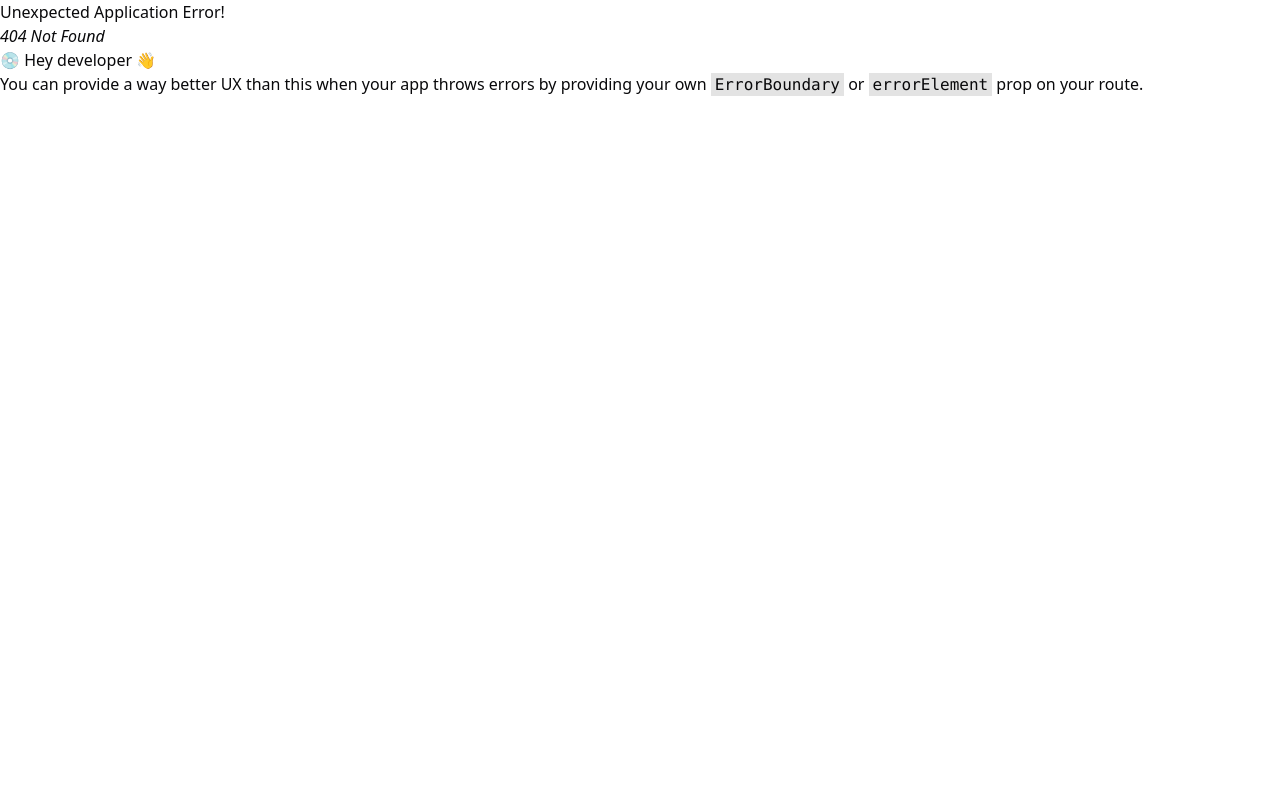
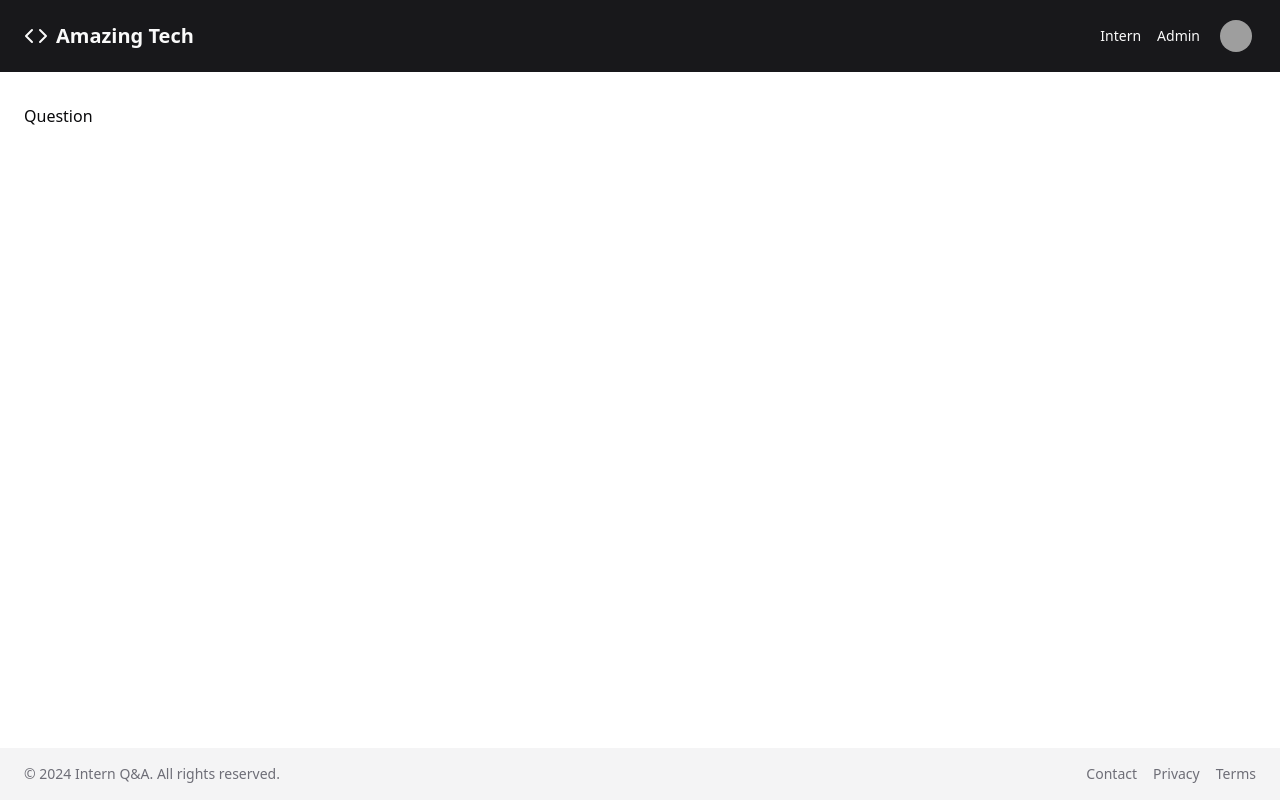
Before and after one commit to nghyane/test-project-group-2, a React app: page /q/1 in a window 1280 px wide. Before the commit this address had no page. Built offline with nearby package versions, Linux system fonts and the light colour scheme; grey boxes are pictures that could not be loaded.

Commit message:
add question

```diff
--- /dev/null
+++ b/src/components/layout/Footer.tsx
@@ -0,0 +1,21 @@
+import React from 'react';
+import { Link } from 'react-router-dom';
+
+const Footer: React.FC = () => (
+    <footer className="bg-muted text-muted-foreground py-4 px-6 flex items-center justify-between">
+        <p className="text-sm">© 2024 Intern Q&A. All rights reserved.</p>
+        <div className="flex items-center gap-4">
+            <Link to="#" className="text-sm hover:underline underline-offset-4">
+                Contact
+            </Link>
+            <Link to="#" className="text-sm hover:underline underline-offset-4">
+                Privacy
+            </Link>
+            <Link to="#" className="text-sm hover:underline underline-offset-4">
+                Terms
+            </Link>
+        </div>
+    </footer>
+);
+
+export default Footer;
--- /dev/null
+++ b/src/components/layout/Header.tsx
@@ -0,0 +1,69 @@
+import React from 'react';
+import { Link } from 'react-router-dom';
+import { DropdownMenu, DropdownMenuTrigger, DropdownMenuContent, DropdownMenuLabel, DropdownMenuSeparator, DropdownMenuItem } from "@/components/ui/dropdown-menu"
+import { Button } from "@/components/ui/button"
+
+
+const Header = () => {
+    return (
+        <React.Fragment>
+            <header className="bg-primary text-primary-foreground py-4 px-6 flex items-center justify-between">
+                <Link to="/" className="flex items-center gap-2 font-bold text-xl">
+                    <CodeIcon className="w-6 h-6" />
+                    Amazing Tech
+                </Link>
+                <nav className="flex items-center gap-4">
+                    <Link to="#" className="text-sm font-medium hover:underline underline-offset-4">
+                        Intern
+                    </Link>
+                    <Link to="#" className="text-sm font-medium hover:underline underline-offset-4">
+                        Admin
+                    </Link>
+                    <DropdownMenu>
+                        <DropdownMenuTrigger asChild>
+                            <Button variant="ghost" size="icon" className="rounded-full">
+                                <img
+                                    src="https://avatar.iran.liara.run/public/1"
+                                    width={32}
+                                    height={32}
+                                    alt="Avatar"
+                                    className="rounded-full"
+                                    style={{ aspectRatio: "32/32", objectFit: "cover" }}
+                                />
+                            </Button>
+                        </DropdownMenuTrigger>
+                        <DropdownMenuContent align="end">
+                            <DropdownMenuLabel>My Account</DropdownMenuLabel>
+                            <DropdownMenuSeparator />
+                            <DropdownMenuItem>Settings</DropdownMenuItem>
+                            <DropdownMenuItem>Logout</DropdownMenuItem>
+                        </DropdownMenuContent>
+                    </DropdownMenu>
+                </nav>
+            </header>
+        </React.Fragment>
+
+    );
+}
+
+function CodeIcon(props) {
+    return (
+        <svg
+            {...props}
+            xmlns="http://www.w3.org/2000/svg"
+            width="24"
+            height="24"
+            viewBox="0 0 24 24"
+            fill="none"
+            stroke="currentColor"
+            strokeWidth="2"
+            strokeLinecap="round"
+            strokeLinejoin="round"
+        >
+            <polyline points="16 18 22 12 16 6" />
+            <polyline points="8 6 2 12 8 18" />
+        </svg>
+    )
+}
+
+export default Header;
--- a/src/components/HelloWorld/index.tsx
+++ b/src/pages/Home.tsx
@@ -2,7 +2,6 @@ import React from "react";
 
 import { Link } from "react-router-dom";
 
-import { DropdownMenu, DropdownMenuTrigger, DropdownMenuContent, DropdownMenuLabel, DropdownMenuSeparator, DropdownMenuItem } from "@/components/ui/dropdown-menu"
 import { Button } from "@/components/ui/button"
 import { Tabs, TabsList, TabsTrigger, TabsContent } from "@/components/ui/tabs"
 import { Card, CardHeader, CardTitle, CardDescription, CardContent } from "@/components/ui/card"
@@ -13,49 +12,21 @@ import { Table, TableHeader, TableRow, TableHead, TableBody, TableCell } from "@
 import { Badge } from "@/components/ui/badge"
 import { Avatar, AvatarImage, AvatarFallback } from "@/components/ui/avatar"
 
+import Header from "@/components/layout/Header"
+import Footer from "components/layout/Footer";
 
-const HelloWorld: React.FC = () => (
+
+const Home: React.FC = () => (
     <div className="flex flex-col min-h-screen">
-        <header className="bg-primary text-primary-foreground py-4 px-6 flex items-center justify-between">
-            <Link to="#" className="flex items-center gap-2 font-bold text-xl">
-                <CodeIcon className="w-6 h-6" />
-                Intern Q&A
-            </Link>
-            <nav className="flex items-center gap-4">
-                <Link to="#" className="text-sm font-medium hover:underline underline-offset-4">
-                    Intern
-                </Link>
-                <Link to="#" className="text-sm font-medium hover:underline underline-offset-4">
-                    Admin
-                </Link>
-                <DropdownMenu>
-                    <DropdownMenuTrigger asChild>
-                        <Button variant="ghost" size="icon" className="rounded-full">
-                            <img
-                                src="https://avatar.iran.liara.run/public/1"
-                                width={32}
-                                height={32}
-                                alt="Avatar"
-                                className="rounded-full"
-                                style={{ aspectRatio: "32/32", objectFit: "cover" }}
-                            />
-                        </Button>
-                    </DropdownMenuTrigger>
-                    <DropdownMenuContent align="end">
-                        <DropdownMenuLabel>My Account</DropdownMenuLabel>
-                        <DropdownMenuSeparator />
-                        <DropdownMenuItem>Settings</DropdownMenuItem>
-                        <DropdownMenuItem>Logout</DropdownMenuItem>
-                    </DropdownMenuContent>
-                </DropdownMenu>
-            </nav>
-        </header>
+        <Header />
+
         <main className="flex-1 py-8 px-6">
             <Tabs defaultValue="intern">
                 <TabsList className="mb-4">
                     <TabsTrigger value="intern">Intern</TabsTrigger>
                     <TabsTrigger value="admin">Admin</TabsTrigger>
                 </TabsList>
+
                 <TabsContent value="intern">
                     <div className="grid gap-4">
                         <Card>
@@ -98,7 +69,7 @@ const HelloWorld: React.FC = () => (
                                     <TableBody>
                                         <TableRow>
                                             <TableCell>
-                                                <Link to="#" className="font-medium hover:underline">
+                                                <Link to="/q/1" className="font-medium hover:underline">
                                                     How to set up a React project?
                                                 </Link>
                                             </TableCell>
@@ -120,7 +91,7 @@ const HelloWorld: React.FC = () => (
                                         </TableRow>
                                         <TableRow>
                                             <TableCell>
-                                                <Link to="#" className="font-medium hover:underline">
+                                                <Link to="/q/1" className="font-medium hover:underline">
                                                     What is the difference between useState and useEffect?
                                                 </Link>
                                             </TableCell>
@@ -146,6 +117,7 @@ const HelloWorld: React.FC = () => (
                         </Card>
                     </div>
                 </TabsContent>
+
                 <TabsContent value="admin">
                     <div className="grid gap-4">
                         <Card>
@@ -165,7 +137,7 @@ const HelloWorld: React.FC = () => (
                                     <TableBody>
                                         <TableRow>
                                             <TableCell>
-                                                <Link to="#" className="font-medium hover:underline">
+                                                <Link to="/q/1" className="font-medium hover:underline">
                                                     How to set up a React project?
                                                 </Link>
                                             </TableCell>
@@ -193,7 +165,7 @@ const HelloWorld: React.FC = () => (
                                         </TableRow>
                                         <TableRow>
                                             <TableCell>
-                                                <Link to="#" className="font-medium hover:underline">
+                                                <Link to="/q/1" className="font-medium hover:underline">
                                                     What is the difference between useState and useEffect?
                                                 </Link>
                                             </TableCell>
@@ -227,43 +199,11 @@ const HelloWorld: React.FC = () => (
                 </TabsContent>
             </Tabs>
         </main>
-        <footer className="bg-muted text-muted-foreground py-4 px-6 flex items-center justify-between">
-            <p className="text-sm">© 2024 Intern Q&A. All rights reserved.</p>
-            <div className="flex items-center gap-4">
-                <Link to="#" className="text-sm hover:underline underline-offset-4">
-                    Contact
-                </Link>
-                <Link to="#" className="text-sm hover:underline underline-offset-4">
-                    Privacy
-                </Link>
-                <Link to="#" className="text-sm hover:underline underline-offset-4">
-                    Terms
-                </Link>
-            </div>
-        </footer>
+        <Footer />
     </div>
 )
 
 
-function CodeIcon(props) {
-    return (
-        <svg
-            {...props}
-            xmlns="http://www.w3.org/2000/svg"
-            width="24"
-            height="24"
-            viewBox="0 0 24 24"
-            fill="none"
-            stroke="currentColor"
-            strokeWidth="2"
-            strokeLinecap="round"
-            strokeLinejoin="round"
-        >
-            <polyline points="16 18 22 12 16 6" />
-            <polyline points="8 6 2 12 8 18" />
-        </svg>
-    )
-}
 
 
 function FilePenIcon(props) {
@@ -309,4 +249,4 @@ function TrashIcon(props) {
     )
 }
 
-export default HelloWorld;
+export default Home;
--- /dev/null
+++ b/src/pages/Question.tsx
@@ -0,0 +1,23 @@
+import React from "react";
+import { useParams } from "react-router-dom";
+import Header from "components/layout/Header";
+import Footer from "components/layout/Footer";
+
+const Question: React.FC = () => {
+    const { id } = useParams<{ id: string }>();
+
+    console.log(id);
+
+    return (
+        <div className="flex flex-col min-h-screen">
+            <Header />
+            <main className="flex-1 py-8 px-6">
+                <h1>Question</h1>
+            </main>
+
+            <Footer />
+        </div>
+    );
+}
+
+export default Question;
```
Also changed, not shown: src/App.tsx (+7 -3 lines), 1 other file (tests, documents, lock files or other folders).
